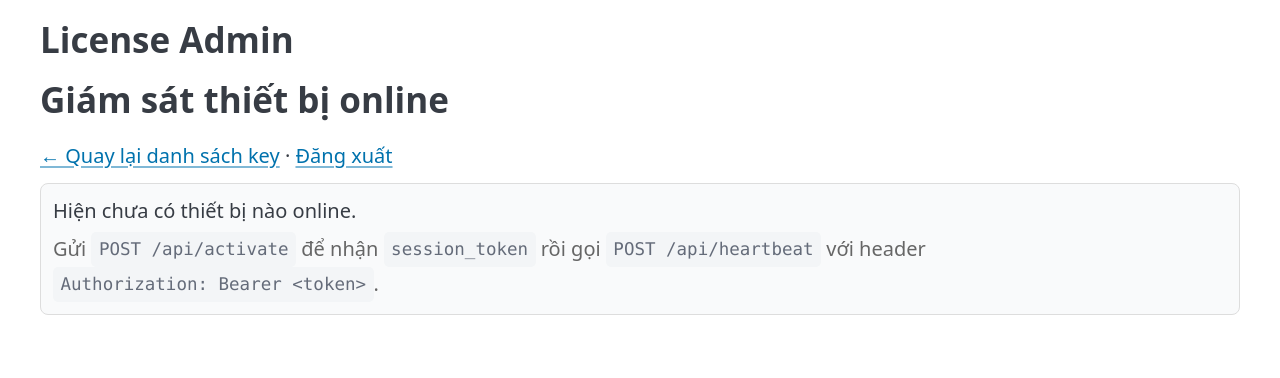
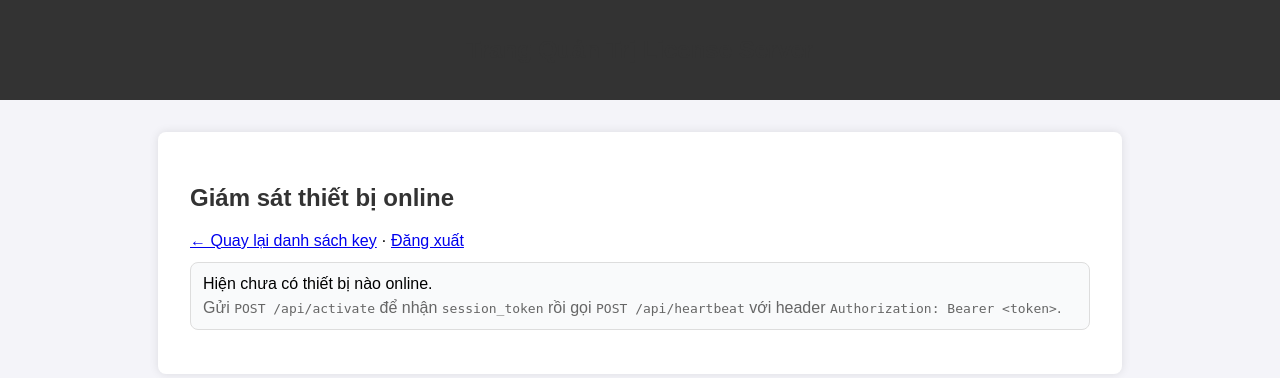
Before and after one commit to baokhuong0507/license-server1, a Python web app: template license-server/app/templates/monitor.html in a window 1280 px wide. Shown: the top 378 px of the page. Run offline with Jinja, Linux system fonts and the light colour scheme; the template is opened without the code that fills it, so the values that code supplies are empty; some libraries are stand-ins or nearby versions.

Commit message:
Update base.html

```diff
--- a/license-server/app/templates/base.html
+++ b/license-server/app/templates/base.html
@@ -1,16 +1,36 @@
-<!doctype html>
-<html>
+<!DOCTYPE html>
+<html lang="vi">
 <head>
-  <meta charset="utf-8" />
-  <meta name="viewport" content="width=device-width, initial-scale=1" />
-  <title>{{ title or 'License Admin' }}</title>
-  <link rel="stylesheet" href="https://cdn.jsdelivr.net/npm/@picocss/pico@2/css/pico.min.css">
-  <style> .status{font-weight:600} .ACTIVE{color:green} .DISABLED{color:#c90} .TEMP_LOCKED{color:#d00} .DELETED{color:#666} </style>
+    <meta charset="UTF-8">
+    <meta name="viewport" content="width=device-width, initial-scale=1.0">
+    <title>{% block title %}License Server Admin{% endblock %}</title>
+    <style>
+        body { font-family: sans-serif; margin: 0; background-color: #f4f4f9; }
+        .container { max-width: 900px; margin: 2rem auto; padding: 2rem; background: white; border-radius: 8px; box-shadow: 0 0 10px rgba(0,0,0,0.1); }
+        nav { background: #333; color: white; padding: 1rem; text-align: center; }
+        nav a { color: white; margin: 0 15px; text-decoration: none; }
+        h1, h2 { color: #333; }
+        table { width: 100%; border-collapse: collapse; margin-top: 1rem; }
+        th, td { padding: 12px; border: 1px solid #ddd; text-align: left; }
+        th { background-color: #f2f2f2; }
+        .form-group { margin-bottom: 1rem; }
+        label { display: block; margin-bottom: 5px; }
+        input[type="text"], input[type="password"] { width: 100%; padding: 8px; box-sizing: border-box; }
+        button { background: #007bff; color: white; padding: 10px 15px; border: none; border-radius: 4px; cursor: pointer; }
+        .delete-btn { background: #dc3545; }
+        .alert { padding: 1rem; margin-bottom: 1rem; border-radius: 4px; }
+        .alert-danger { background-color: #f8d7da; color: #721c24; }
+    </style>
 </head>
 <body>
-  <main class="container">
-    <h2>{{ title or 'License Admin' }}</h2>
-    {% block content %}{% endblock %}
-  </main>
+    <nav>
+        <h1>Trang Quản Trị License Server</h1>
+        {% if request.state.is_logged_in %}
+            <a href="/admin/logout">Đăng xuất</a>
+        {% endif %}
+    </nav>
+    <div class="container">
+        {% block content %}{% endblock %}
+    </div>
 </body>
 </html>
```
